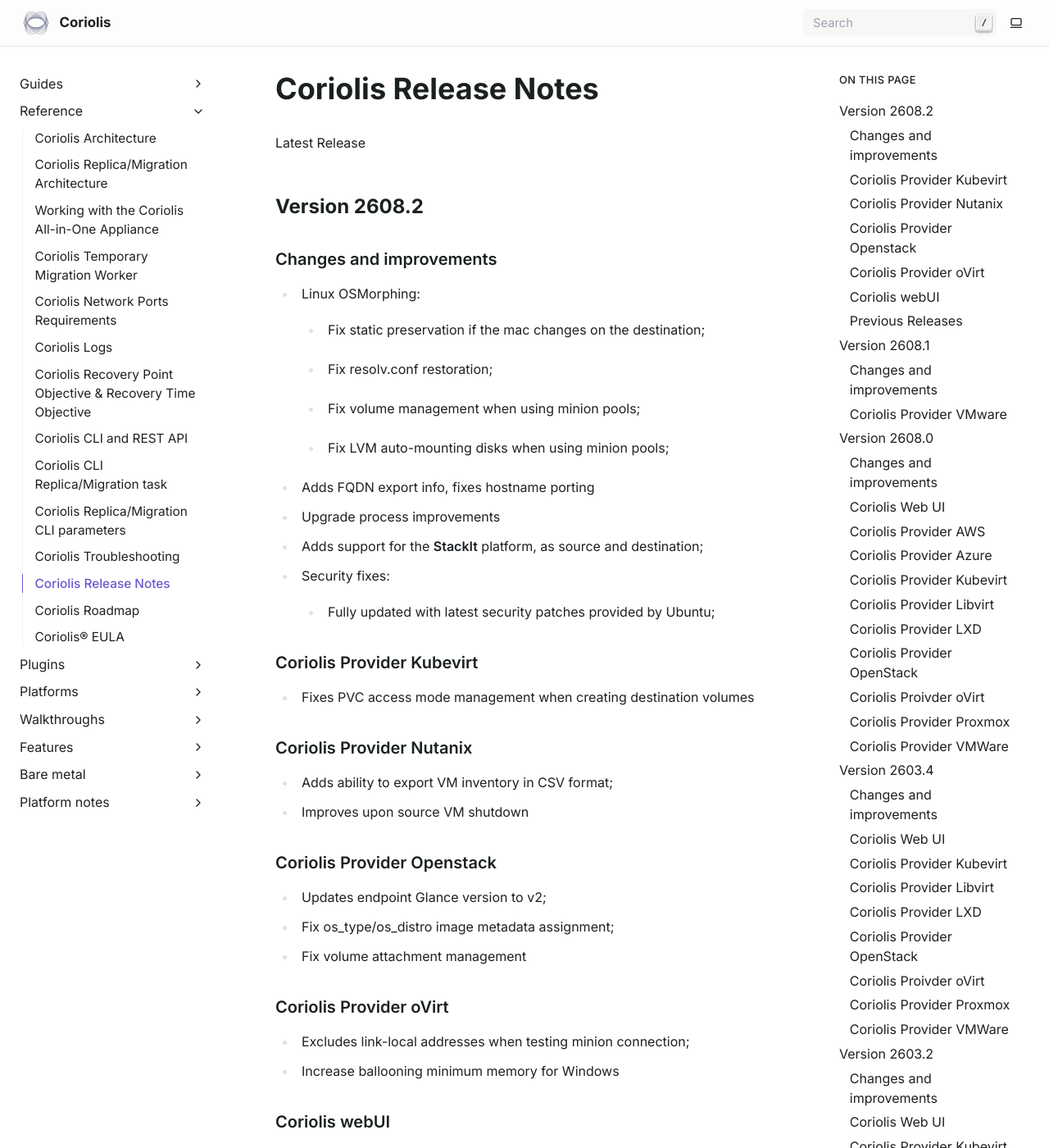
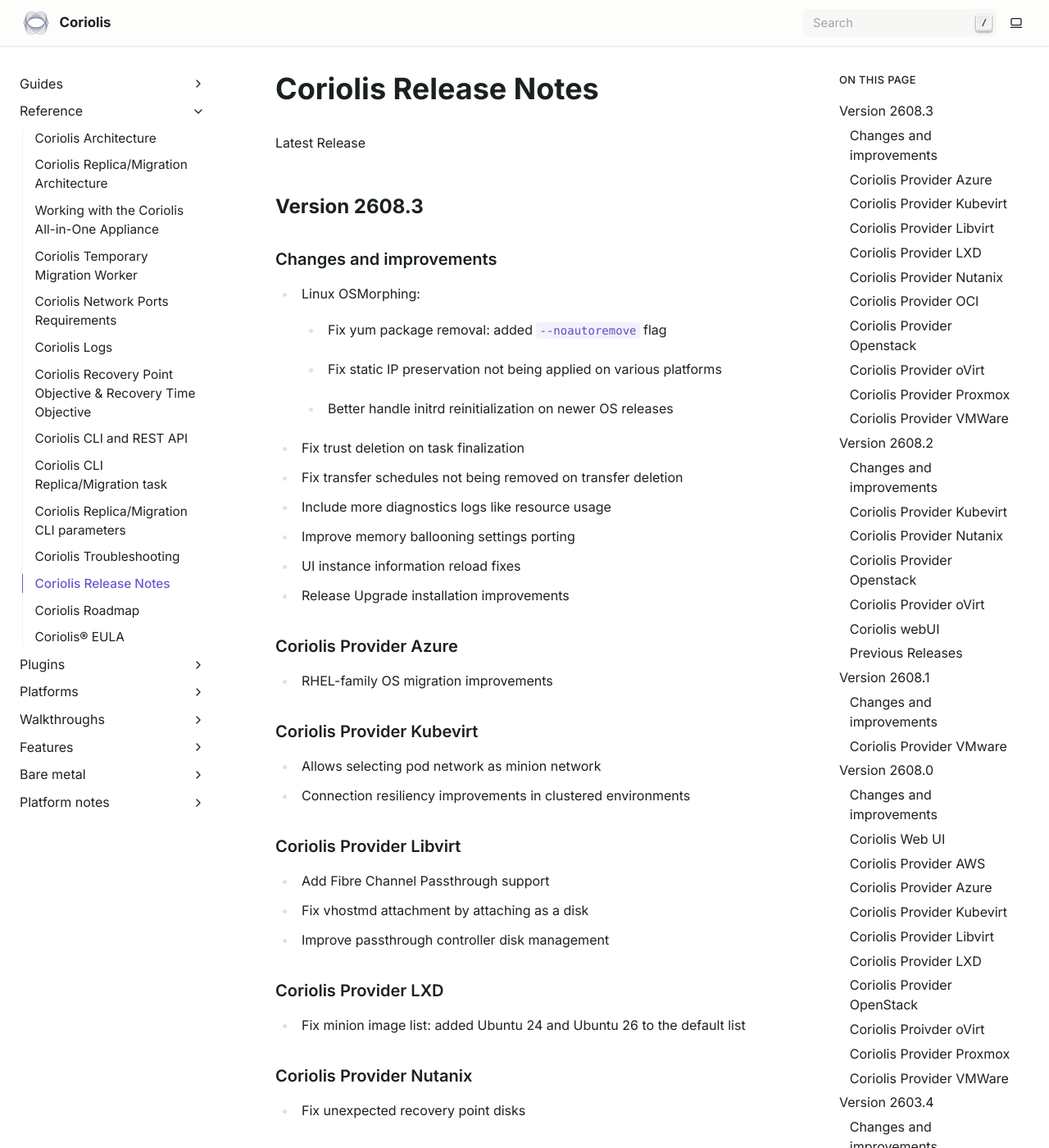
Before and after one commit to cloudbase/coriolis-docs, a Sphinx documentation site: the page built from source/reference/coriolis-release-notes.md, in a window 1280 px wide and 1400 px high. Shown: the whole window at 82% size. Built offline with Sphinx 7.4.7, drawn with Linux system fonts in a browser that asks for light colours; some of the changed text lies outside the part shown.

Commit message:
Add Release notes for `2608.3`

```diff
--- a/source/reference/coriolis-release-notes.md
+++ b/source/reference/coriolis-release-notes.md
@@ -6,6 +6,72 @@
 # Coriolis Release Notes
 
 Latest Release
+
+## Version 2608.3
+
+### Changes and improvements
+
+  * Linux OSMorphing:
+      * Fix yum package removal: added `--noautoremove` flag
+      * Fix static IP preservation not being applied on various platforms
+      * Better handle initrd reinitialization on newer OS releases
+  * Fix trust deletion on task finalization
+  * Fix transfer schedules not being removed on transfer deletion
+  * Include more diagnostics logs like resource usage
+  * Improve memory ballooning settings porting
+  * UI instance information reload fixes
+  * Release Upgrade installation improvements
+
+### Coriolis Provider Azure
+
+  * RHEL-family OS migration improvements
+
+### Coriolis Provider Kubevirt
+
+  * Allows selecting pod network as minion network
+  * Connection resiliency improvements in clustered environments
+
+### Coriolis Provider Libvirt
+
+  * Add Fibre Channel Passthrough support
+  * Fix vhostmd attachment by attaching as a disk
+  * Improve passthrough controller disk management
+
+### Coriolis Provider LXD
+
+  * Fix minion image list: added Ubuntu 24 and Ubuntu 26 to the default list
+
+### Coriolis Provider Nutanix
+
+  * Fix unexpected recovery point disks
+
+### Coriolis Provider OCI
+
+  * RHEL-family migration improvements
+
+### Coriolis Provider Openstack
+
+  * Add Disk integrity verification of exported volumes
+  * Fix minion security group cleanup
+
+### Coriolis Provider oVirt
+
+  * Add metadata-aided minion logins - users no longer need to provide minion template credentials
+  * Improve memory ballooning preservation
+
+### Coriolis Provider Proxmox
+
+  * Add minion pool support
+  * Better map migrated Windows tags
+  * Improve minion detachment requirements - no longer requires admin permissions
+
+### Coriolis Provider VMWare
+
+  * Add option to export volumes using Coriolis minions
+  * Export detailed memory ballooning information
+  * Improve transfer speeds by directly sending compressed chunks to the destination minions
+    * applies if `enable_transfer_compression` is enabled
+  * Fix missing instance UUID
 
 ## Version 2608.2
 
```
